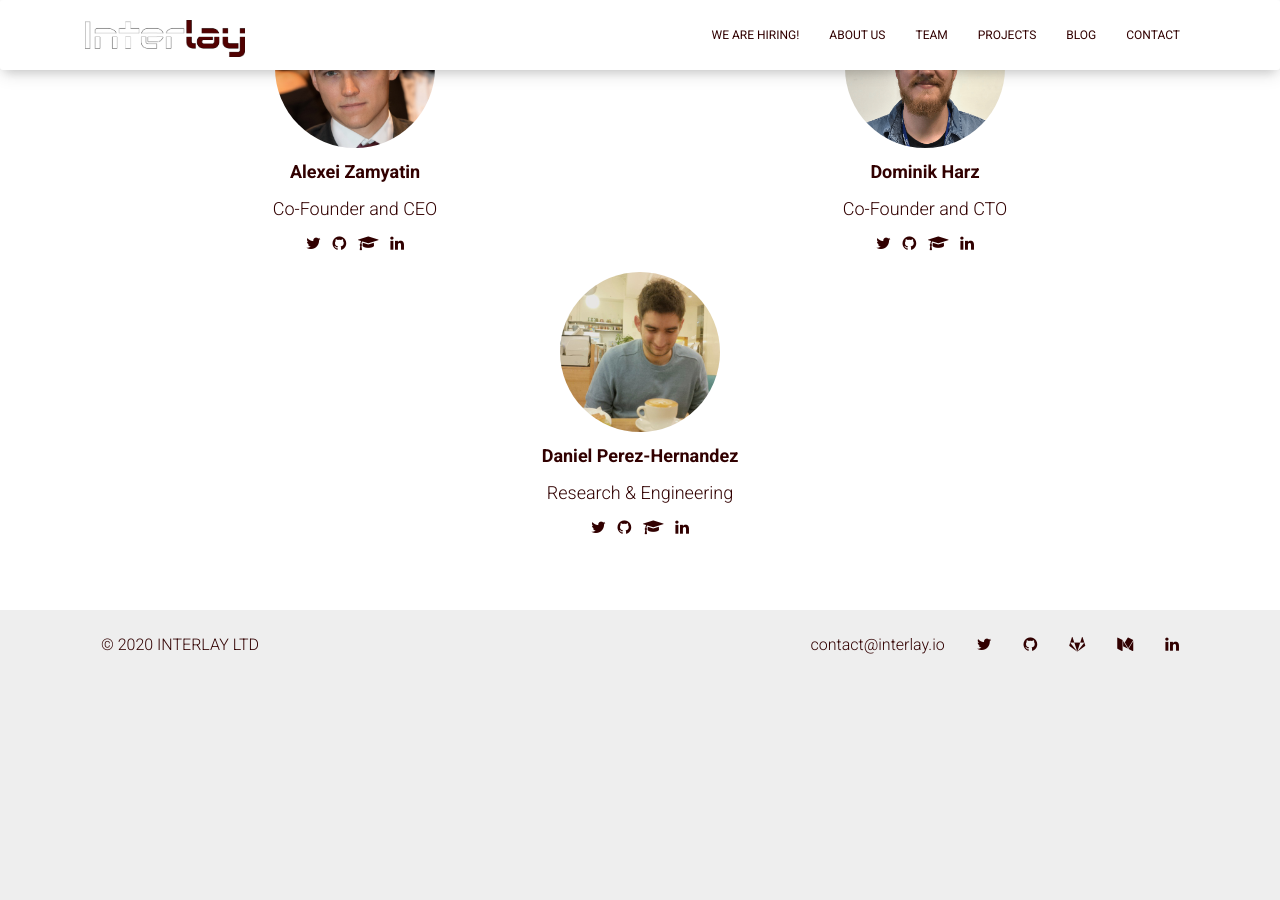
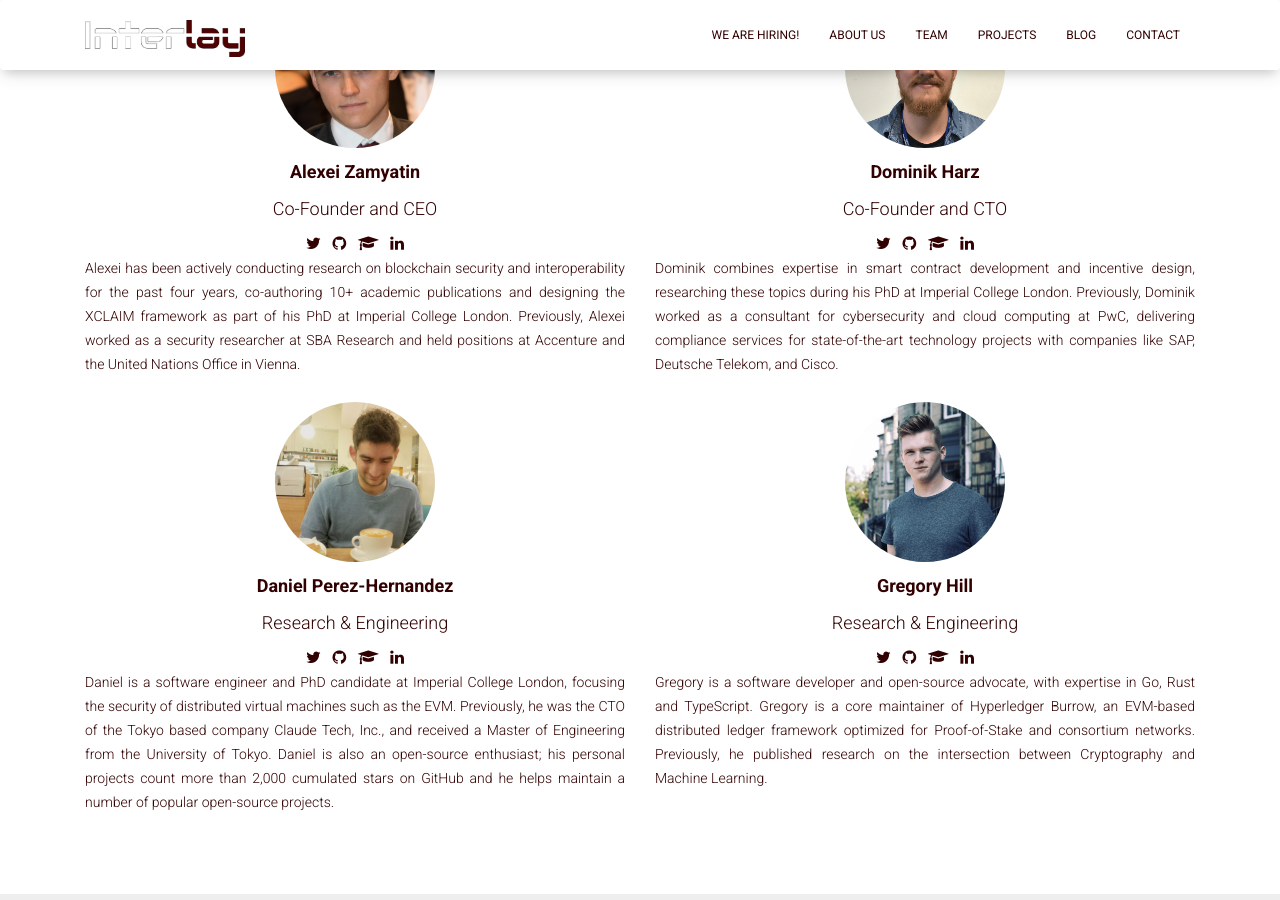
Before and after one commit to interlay/archive-interlay.github.io, a Jekyll site: the page built from team.md, in a window 1280 px wide and 900 px high, scrolled down 770 px. Built offline with Jekyll 4.4.1, drawn with Linux system fonts in a browser that asks for light colours; before the commit the page ends 1450 px from its top, so only the background shows below that.

Commit message:
Added Gregory Hill to team page and included team bios

```diff
--- a/team.md
+++ b/team.md
@@ -34,6 +34,9 @@ tags: [team]
           <a class="" href="https://www.linkedin.com/in/alexei-zamyatin/" target="_blank">
             <i class="fa fa-linkedin"></i>
           </a>
+          <p class="text-justify">
+          Alexei has been actively conducting research on blockchain security and interoperability for the past four years, co-authoring 10+ academic publications and designing the XCLAIM framework as part of his PhD at Imperial College London. Previously, Alexei worked as a security researcher at SBA Research and held positions at Accenture and the United Nations Office in Vienna.
+          </p>
         </div>
         <div class="col-md-6 text-center margin-top-small">
           <a href="https://dominikharz.me" target="__blank">
@@ -53,8 +56,12 @@ tags: [team]
           <a class="" href="https://www.linkedin.com/in/dominik-harz/" target="_blank">
             <i class="fa fa-linkedin"></i>
           </a>
+          <p class="text-justify">
+          Dominik combines expertise in smart contract development and incentive design, researching these topics during his PhD at Imperial College London.
+          Previously, Dominik worked as a consultant for cybersecurity and cloud computing at PwC, delivering compliance services for state-of-the-art technology projects with companies like SAP, Deutsche Telekom, and Cisco.
+          </p>
         </div>
-        <div class="col-md-12 text-center margin-top-small">
+        <div class="col-md-6 text-center margin-top-small">
           <a href="https://daniel.perez.sh" target="__blank">
           <img class="profile-image u-round profile-image" src="/../assets/img/profile/daniel.jpg" alt="Daniel">
             <h4><b>Daniel Perez-Hernandez</b></h4>
@@ -72,6 +79,31 @@ tags: [team]
           <a class="" href="https://www.linkedin.com/in/danhper" target="_blank">
             <i class="fa fa-linkedin"></i>
           </a>
+          <p class="text-justify">
+          Daniel is a software engineer and PhD candidate at Imperial College London, focusing the security of distributed virtual machines such as the EVM. Previously, he was the CTO of the Tokyo based company Claude Tech, Inc., and received a Master of Engineering from the University of Tokyo. Daniel is also an open-source enthusiast; his personal projects count more than 2,000 cumulated stars on GitHub and he helps maintain a number of popular open-source projects.
+          </p>
+        </div>
+        <div class="col-md-6 text-center margin-top-small">
+          <a href="https://greghill.io/" target="__blank">
+          <img class="profile-image u-round profile-image" src="/../assets/img/profile/gregory.png" alt="Daniel">
+            <h4><b>Gregory Hill</b></h4>
+          </a>
+          <h4>Research & Engineering</h4>
+          <a class="" href="https://twitter.com/gregorydhill" target="_blank">
+            <i class="fa fa-twitter"></i>
+          </a>&nbsp;
+          <a class="" href="https://github.com/gregdhill" target="_blank">
+            <i class="fa fa-github"></i>
+          </a>&nbsp;
+          <a class="" href="https://scholar.google.co.uk/citations?user=OoKiidsAAAAJ&hl=en&oi=sra" target="_blank">
+            <i class="fa fa-graduation-cap"></i>
+          </a>&nbsp;
+          <a class="" href="https://www.linkedin.com/in/gregorydhill95/" target="_blank">
+            <i class="fa fa-linkedin"></i>
+          </a>
+          <p class="text-justify">
+           Gregory is a software developer and open-source advocate, with expertise in Go, Rust and TypeScript. Gregory is a core maintainer of Hyperledger Burrow, an EVM-based distributed ledger framework optimized for Proof-of-Stake and consortium networks. Previously, he published research on the intersection between Cryptography and Machine Learning.
+          </p>
         </div>
       </div>
     </div>
```
Also changed, not shown: assets/img/profile/gregory.png (added).
